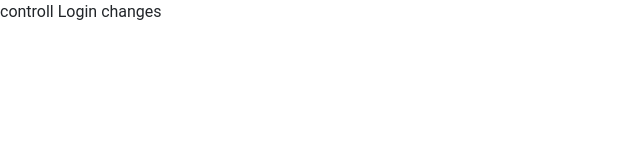
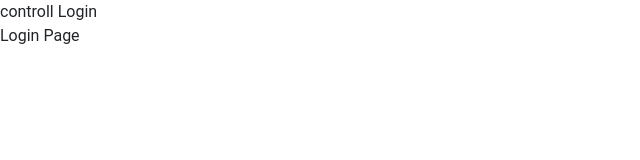
Before and after one commit to amitsingh84/newsayyes_ui, a Vue app: page /admin in a window 1280 px wide. Shown: the top 160 px of the page, without its empty margins (0-640 px from the left). Built offline with nearby package versions, Linux system fonts and the light colour scheme.

Commit message:
Controller Login

```diff
--- a/src/app/main/admin/views/AdminLogin.vue
+++ b/src/app/main/admin/views/AdminLogin.vue
@@ -1,5 +1,6 @@
 <template>
-    <div>controll Login changes</div>
+    <div>controll Login </div>
+    <div>Login Page</div>
 </template>
 
 <script>
```
